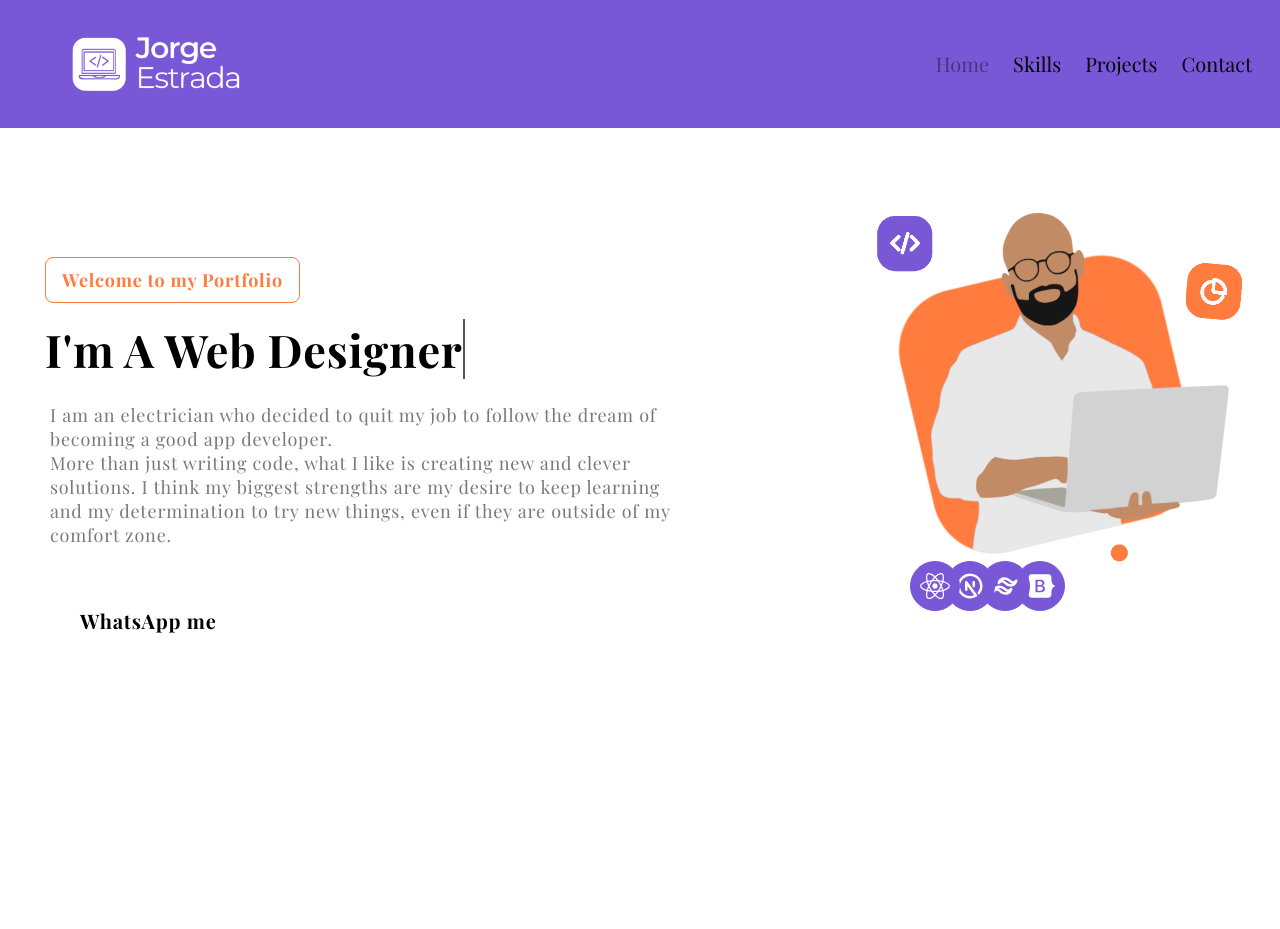
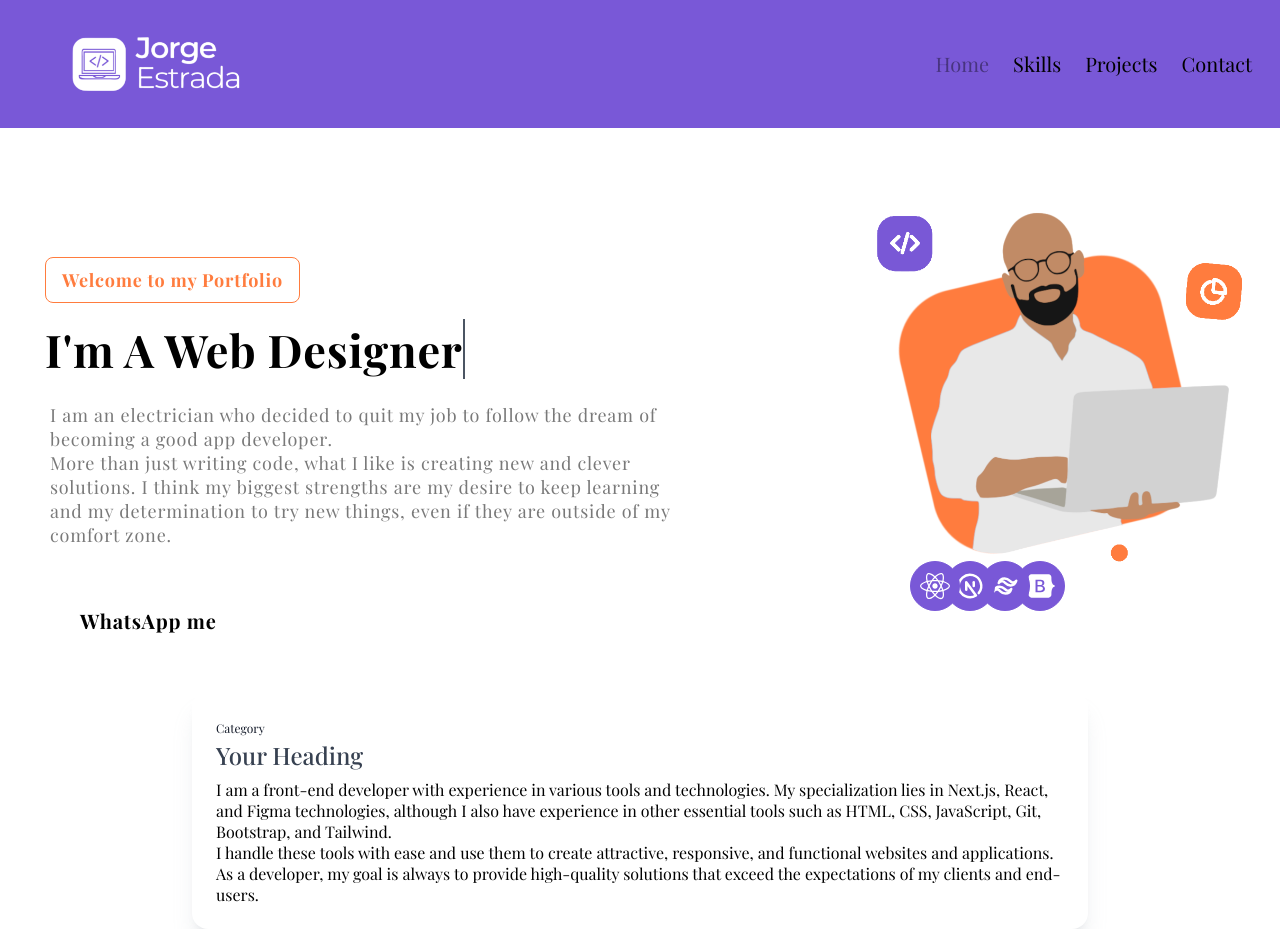
Before and after one commit to jorgeProgramaEn5/next-portfolio, a Next.js app: page / in a window 1280 px wide. Before the commit the page ends 800 px from the top, so only its background shows below. Built offline with nearby package versions, Linux system fonts and the light colour scheme; a web font is replaced by a local one.

Commit message:
add skills

```diff
--- /dev/null
+++ b/src/Components/Skills.jsx
@@ -0,0 +1,31 @@
+import React from 'react'
+
+
+
+export function Skills() {
+  return (
+    <section>
+        <div className="mx-auto flex w-[70%] flex-col justify-center bg-white rounded-2xl shadow-xl shadow-gray-400/20">
+
+            <div className="p-6">
+                <small className="text-gray-900 text-xs">Category</small>
+                <h1 className="text-2xl font-medium text-gray-700 pb-2">Your Heading</h1>
+                <p>
+                  I am a front-end developer with experience in various tools and technologies.
+                  My specialization lies in Next.js, React, and Figma technologies, although
+                  I also have experience in other essential tools such as HTML, CSS, JavaScript,
+                  Git, Bootstrap, and Tailwind.
+
+                  <span className=' hidden md:block'>
+                    I handle these tools with ease and use them to create attractive, responsive,
+                    and functional websites and applications. As a developer, my goal is always to
+                    provide high-quality solutions that exceed the expectations of my clients and
+                    end-users.
+                  </span>
+                </p>
+            </div>
+        </div>
+
+    </section>
+  )
+}
--- a/src/app/page.jsx
+++ b/src/app/page.jsx
@@ -2,7 +2,7 @@
 
 import {NavBarDos} from '@/Components/NavBarDos';
 import { Banner } from '@/Components/Banner';
-// import { Skills } from '@/Components/Skills';
+import { Skills } from '@/Components/Skills';
 // import { Projects  } from '@/Components/Projects';
 // import { ContactEmailjs } from '@/Components/ContactEmailjs';
 // import { Footer } from '@/Components/Footer';
@@ -13,7 +13,7 @@ export default function Home() {
       <NavBarDos />
       {/* <h1>Hola Vercel</h1> */}
       <Banner />
-      {/* <Skills /> */}
+      <Skills />
       {/* <Projects /> */}
       {/* <ContactEmailjs /> */}
       {/* <Footer /> */}
```
